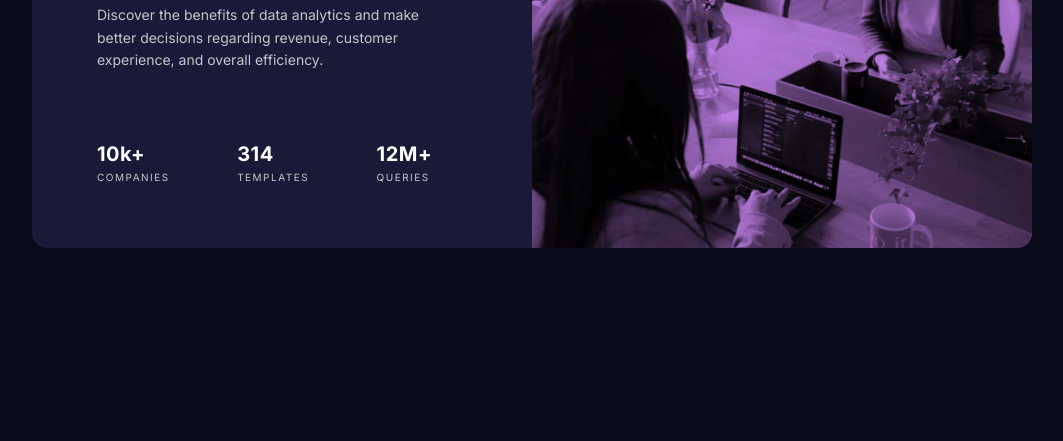
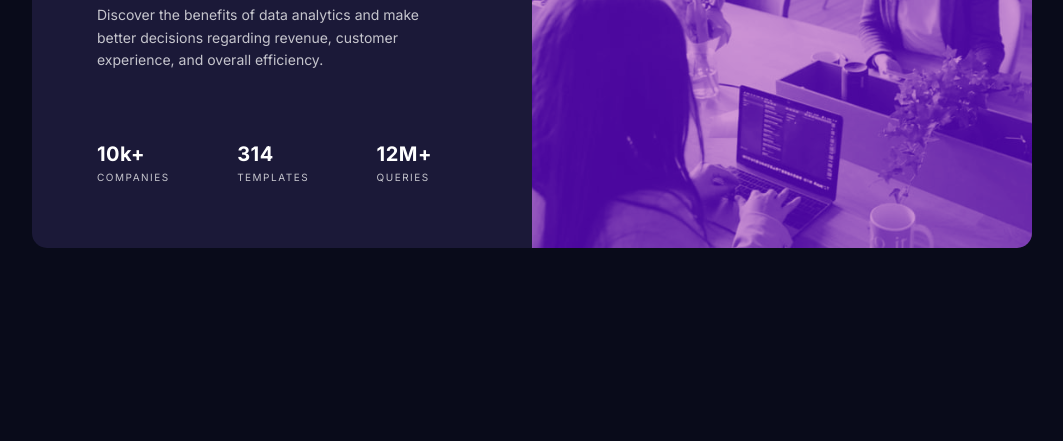
Before and after one commit to dzevad-cyber/frontendmentor-status-preview-card, a plain HTML site: page index.html in a window 1280 px wide. Shown: the part 359-800 px from the top of the page, without its empty margins (108-1171 px from the left). Drawn offline with Linux system fonts and the light colour scheme.

Commit message:
added background-blend-mode to header background-image

```diff
--- a/style.css
+++ b/style.css
@@ -68,11 +68,14 @@ ul {
   background-position: center;
   background-repeat: no-repeat;
   background-size: cover;
+  background-color: var(--color-ascent);
+  background-blend-mode: overlay;
+  opacity: 0.8;
   width: 100%;
   min-height: 24rem;
 }
 
-.card__header::after {
+/* .card__header::after {
   content: '';
   position: absolute;
   inset: 0;
@@ -81,7 +84,7 @@ ul {
   background-color: var(--color-ascent);
   opacity: 0.8;
   mix-blend-mode: multiply;
-}
+} */
 
 .card__main {
   display: grid;
```
